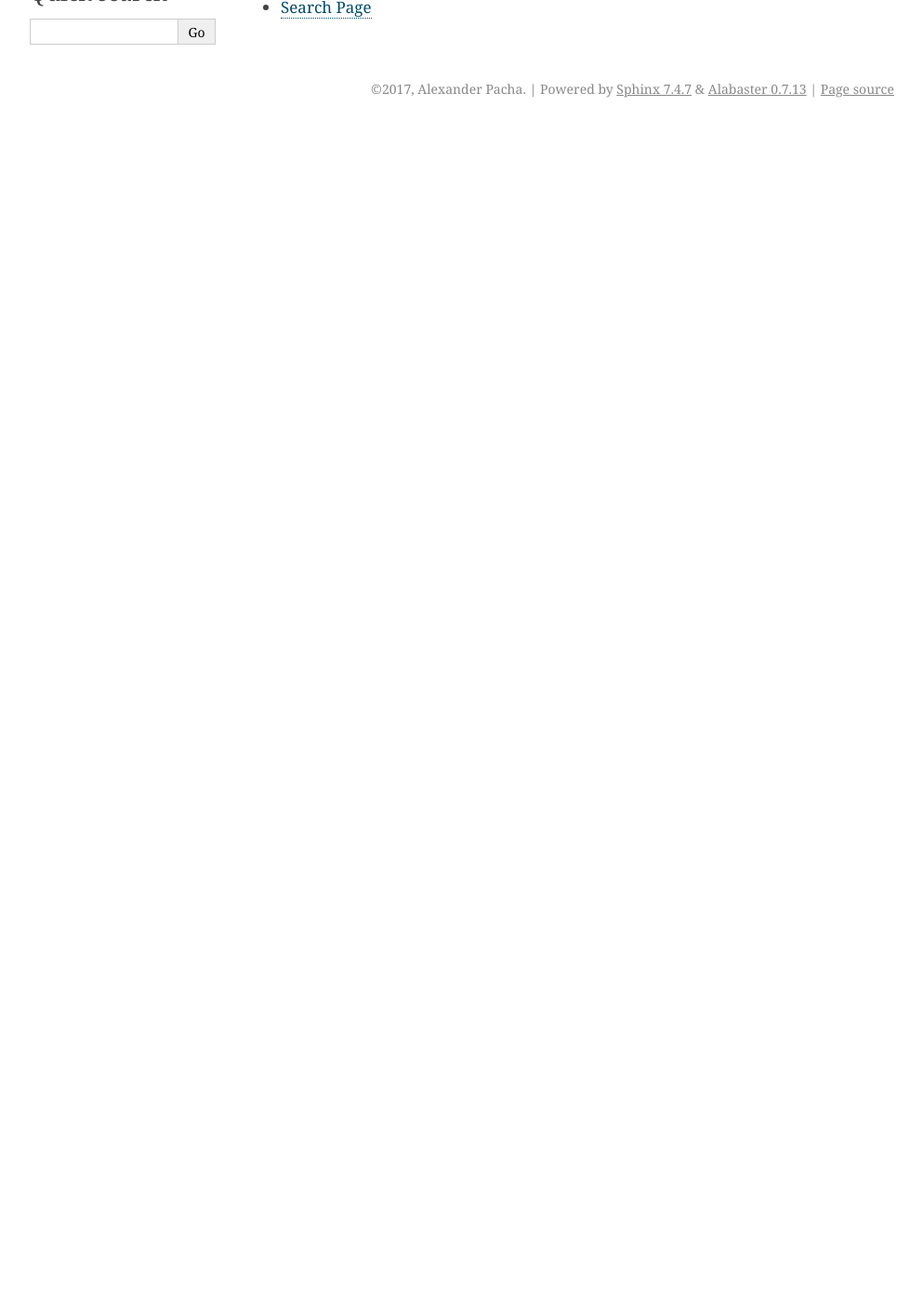
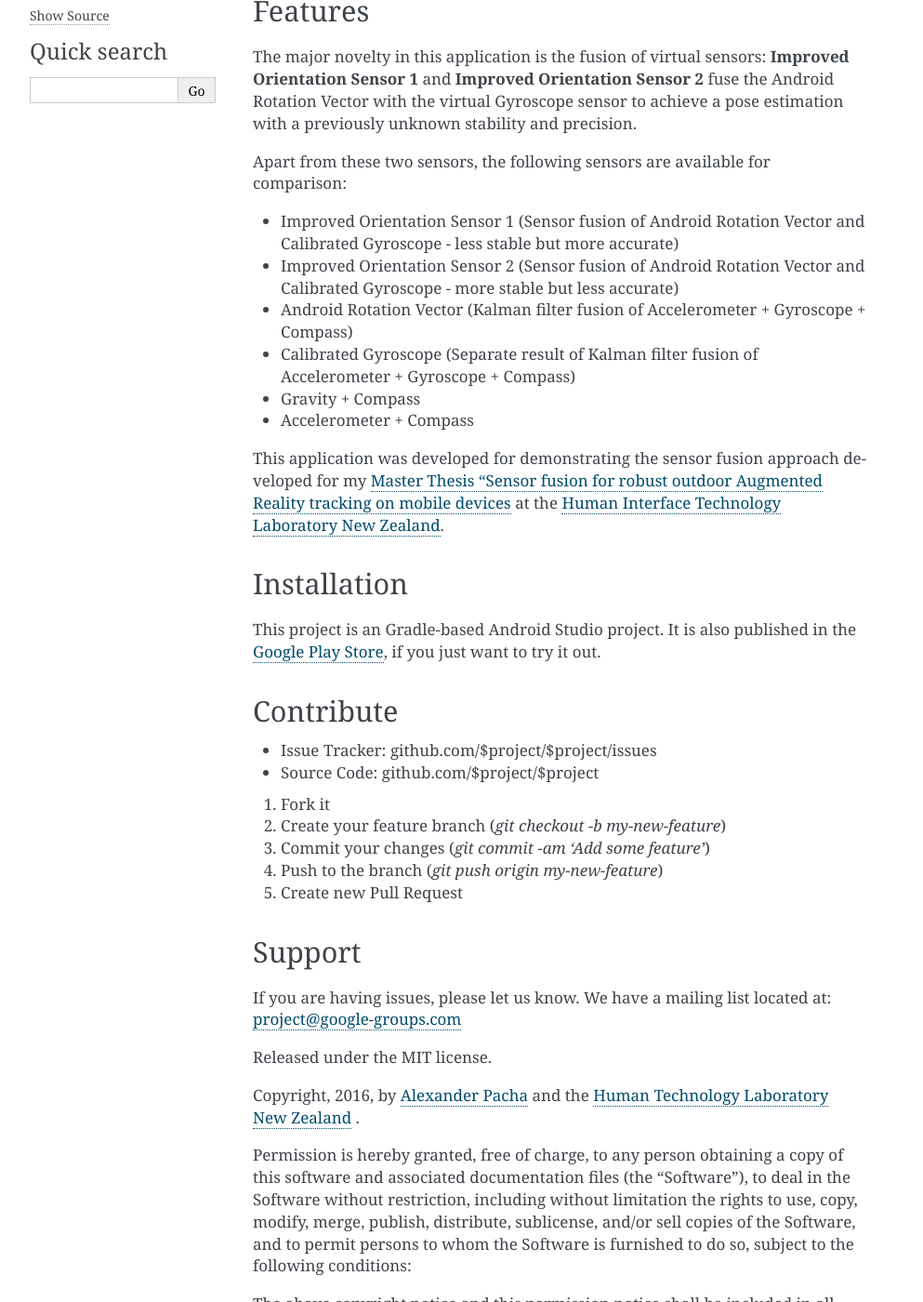
Before and after one commit to apacha/sensor-fusion-demo, a Sphinx documentation site: the page built from docs/index.rst, in a window 1280 px wide and 1400 px high, scrolled down 270 px. Shown: the whole window at 93% size, without its empty margins (148-1141 px from the left). Built offline with Sphinx 7.4.7, drawn with Linux system fonts in a browser that asks for light colours; before the commit the page ends 900 px from its top, so only the background shows below that; some of the changed text lies outside the part shown.

Commit message:
Added information to index.rst

```diff
--- a/docs/index.rst
+++ b/docs/index.rst
@@ -6,15 +6,73 @@
 Welcome to Sensor-fusion Demo's documentation!
 ==============================================
 
+$project demonstrates the capabilities of various sensors and sensor-fusions. Data from the Gyroscope, Accelerometer and compass are combined in different ways and the result is shown as a cube that can be rotated by rotating the device.
+
+
+Features
+--------
+
+The major novelty in this application is the fusion of virtual sensors: **Improved Orientation Sensor 1** and **Improved Orientation Sensor 2** fuse the Android Rotation Vector with the virtual Gyroscope sensor to achieve a pose estimation with a previously unknown stability and precision.
+
+Apart from these two sensors, the following sensors are available for comparison:
+
+- Improved Orientation Sensor 1 (Sensor fusion of Android Rotation Vector and Calibrated Gyroscope - less stable but more accurate)
+- Improved Orientation Sensor 2 (Sensor fusion of Android Rotation Vector and Calibrated Gyroscope - more stable but less accurate)
+- Android Rotation Vector (Kalman filter fusion of Accelerometer + Gyroscope + Compass)
+- Calibrated Gyroscope (Separate result of Kalman filter fusion of Accelerometer + Gyroscope + Compass)
+- Gravity + Compass
+- Accelerometer + Compass
+
+This application was developed for demonstrating the sensor fusion approach developed for my `Master Thesis "Sensor fusion for robust outdoor Augmented Reality tracking on mobile devices <http://my-it.at/media/MasterThesis-Pacha.pdf>`_ at the `Human Interface Technology Laboratory New Zealand <http://www.hitlabnz.org>`_.
+
+Installation
+------------
+
+This project is an Gradle-based Android Studio project. It is also published in the `Google Play Store <https://play.google.com/store/apps/details?id=org.hitlabnz.sensor_fusion_demo>`_, if you just want to try it out.
+
+Contribute
+----------
+
+- Issue Tracker: github.com/$project/$project/issues
+- Source Code: github.com/$project/$project
+
+1. Fork it
+2. Create your feature branch (`git checkout -b my-new-feature`)
+3. Commit your changes (`git commit -am 'Add some feature'`)
+4. Push to the branch (`git push origin my-new-feature`)
+5. Create new Pull Request
+
+Support
+-------
+
+If you are having issues, please let us know.
+We have a mailing list located at: project@google-groups.com
+
+Released under the MIT license.
+
+Copyright, 2016, by `Alexander Pacha <http://my-it.at>`_ and the `Human Technology Laboratory New Zealand <http://www.hitlabnz.org>`_ .
+
+Permission is hereby granted, free of charge, to any person obtaining a copy
+of this software and associated documentation files (the "Software"), to deal
+in the Software without restriction, including without limitation the rights
+to use, copy, modify, merge, publish, distribute, sublicense, and/or sell
+copies of the Software, and to permit persons to whom the Software is
+furnished to do so, subject to the following conditions:
+
+The above copyright notice and this permission notice shall be included in
+all copies or substantial portions of the Software.
+
+THE SOFTWARE IS PROVIDED "AS IS", WITHOUT WARRANTY OF ANY KIND, EXPRESS OR
+IMPLIED, INCLUDING BUT NOT LIMITED TO THE WARRANTIES OF MERCHANTABILITY,
+FITNESS FOR A PARTICULAR PURPOSE AND NONINFRINGEMENT. IN NO EVENT SHALL THE
+AUTHORS OR COPYRIGHT HOLDERS BE LIABLE FOR ANY CLAIM, DAMAGES OR OTHER
+LIABILITY, WHETHER IN AN ACTION OF CONTRACT, TORT OR OTHERWISE, ARISING FROM,
+OUT OF OR IN CONNECTION WITH THE SOFTWARE OR THE USE OR OTHER DEALINGS IN
+THE SOFTWARE.
+
+This application also uses parts from the the Android Open Source Project, licensed under the `Apache License, Version 2.0 <http://www.apache.org/licenses/LICENSE-2.0>`_ .
+
+
 .. toctree::
    :maxdepth: 2
    :caption: Contents:
-
-
-
-Indices and tables
-==================
-
-* :ref:`genindex`
-* :ref:`modindex`
-* :ref:`search`
```
Also changed, not shown: 1 other file.
